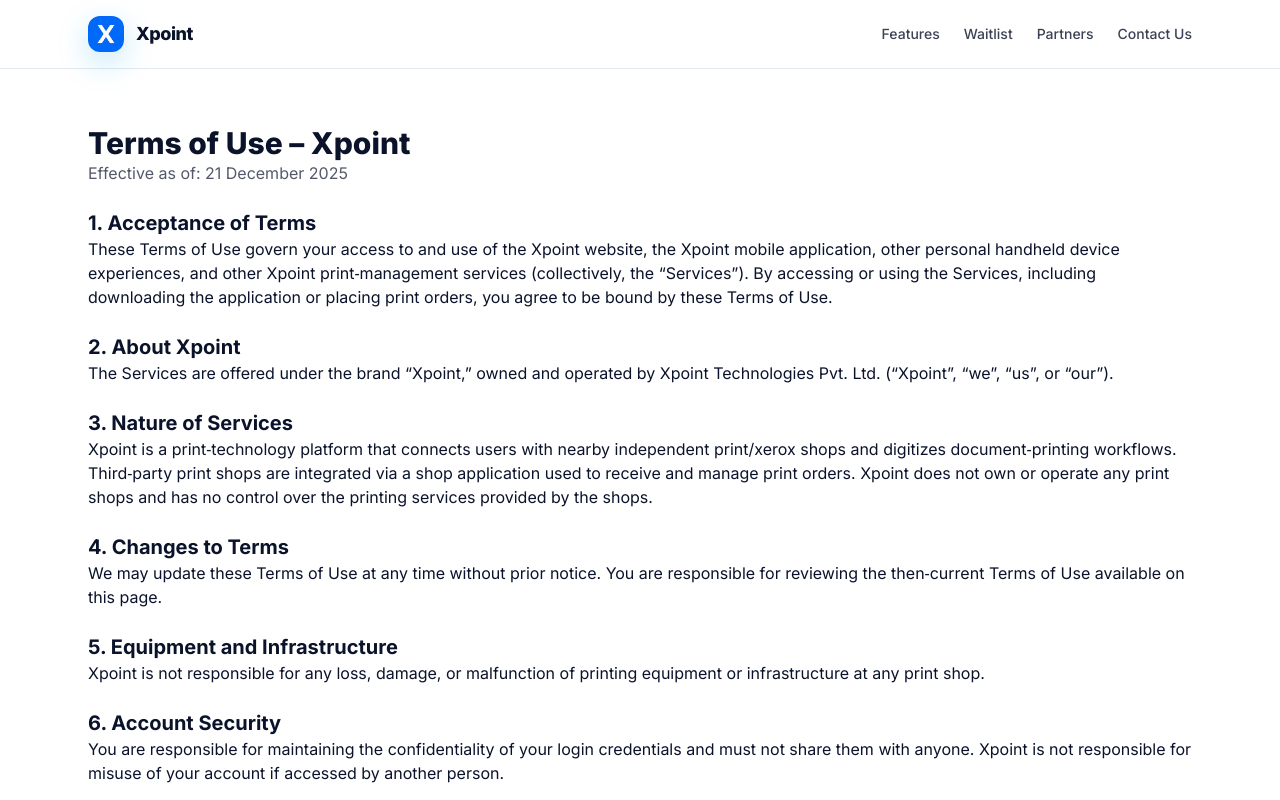
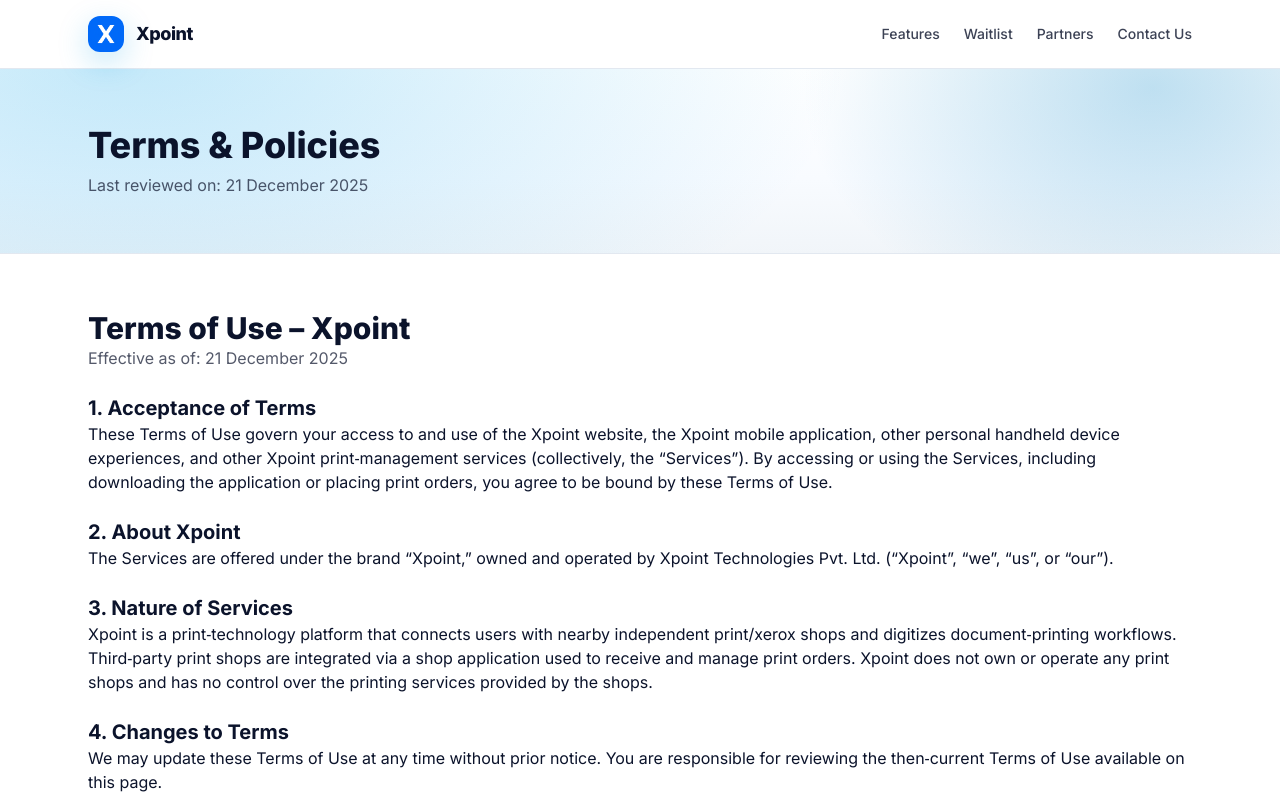
Before and after one commit to ayush346/Xpoint, a React (Vite) app in the folder client/: page /terms-policies in a window 1280 px wide. Shown: the top 800 px of the page. Built offline with nearby package versions, Linux system fonts and the light colour scheme; no server answers.

Commit message:
Error solving 3

```diff
--- /dev/null
+++ b/client/src/components/PageHeader.jsx
@@ -0,0 +1,10 @@
+export default function PageHeader({ title, subtitle }) {
+	return (
+		<section className="gradient-hero border-b border-slate-200">
+			<div className="container-padded py-10 md:py-14">
+				<h1 className="text-3xl md:text-4xl font-black text-midnight">{title}</h1>
+				{subtitle ? <p className="mt-2 text-midnight/70">{subtitle}</p> : null}
+			</div>
+		</section>
+	);
+}
--- a/client/src/pages/DeleteAccount.jsx
+++ b/client/src/pages/DeleteAccount.jsx
@@ -1,6 +1,10 @@
+import PageHeader from "../components/PageHeader.jsx";
+
 export default function DeleteAccount() {
 	return (
-		<section className="container-padded py-10 md:py-14 prose prose-slate max-w-none">
+		<>
+			<PageHeader title="Delete Account" subtitle="Manage your data and deletion requests" />
+			<section className="container-padded py-10 md:py-14 prose prose-slate max-w-none">
 					<h1 className="text-3xl font-black text-midnight">Delete Account – Xpoint</h1>
 					<p>
 						Xpoint respects user privacy and provides users with full control over their personal data.
@@ -40,6 +44,7 @@
 					<p>
 						For any questions or clarifications, please contact us at <a href="mailto:contact@xpointweb.com" className="text-primary-600 hover:underline">contact@xpointweb.com</a>.
 					</p>
-		</section>
+			</section>
+		</>
 	);
 }
--- a/client/src/pages/TermsPrivacy.jsx
+++ b/client/src/pages/TermsPrivacy.jsx
@@ -1,5 +1,9 @@
+import PageHeader from "../components/PageHeader.jsx";
+
 export default function TermsPrivacy() {
 	return (
+		<>
+			<PageHeader title="Terms &amp; Policies" subtitle="Last reviewed on: 21 December 2025" />
 			<section className="container-padded py-10 md:py-14 prose prose-slate max-w-none">
 				<h1 className="text-3xl font-black text-midnight">Terms of Use – Xpoint</h1>
 				<p className="text-midnight/70">Effective as of: 21 December 2025</p>
@@ -152,5 +156,6 @@
 					This Privacy Policy is governed by the laws of India.
 				</p>
 			</section>
+		</>
 	);
 }
```
Lines whose indentation alone changed are shown as unchanged.
